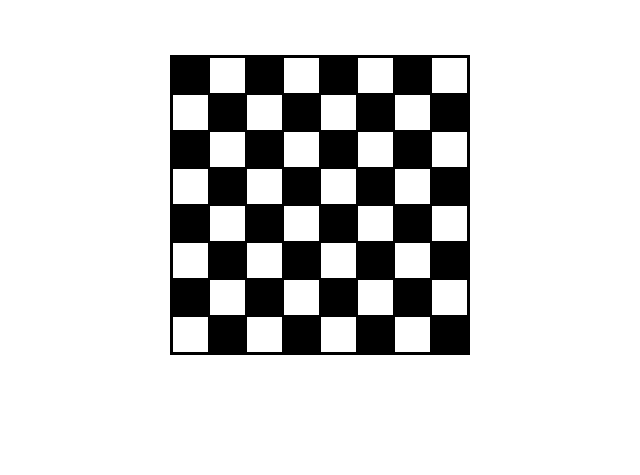
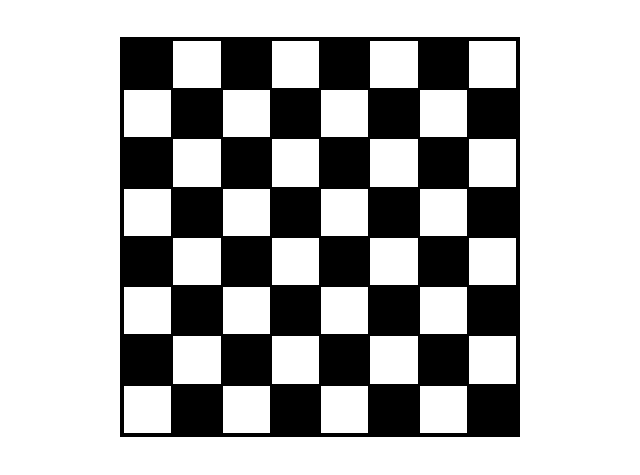
Before and after one commit to Taruni-choudhary/scope-assessments, a plain HTML site: page chessboard.html in a window 1280 px wide. Shown: the part 61-536 px from the top of the page, without its empty margins (320-960 px from the left). Drawn offline with Linux system fonts and the light colour scheme.

Commit message:
Update chessboard.html

```diff
--- a/chessboard.html
+++ b/chessboard.html
@@ -8,11 +8,11 @@
 </head>
 <style>
     table{
-         width:300px;
-         height: 300px;
+         width:400px;
+         height: 400px;
          margin: auto;
          /* padding-top: 7rem; */
-         border: 1px solid black;
+         border: 2px solid black;
         background-color: black;
 
 
@@ -33,7 +33,7 @@
             Chess Board Design using Java Script
         </h1>
         <br>
-        <br>
+
     </header>
     <script type="text/javascript">
         var row, col, total;
```
